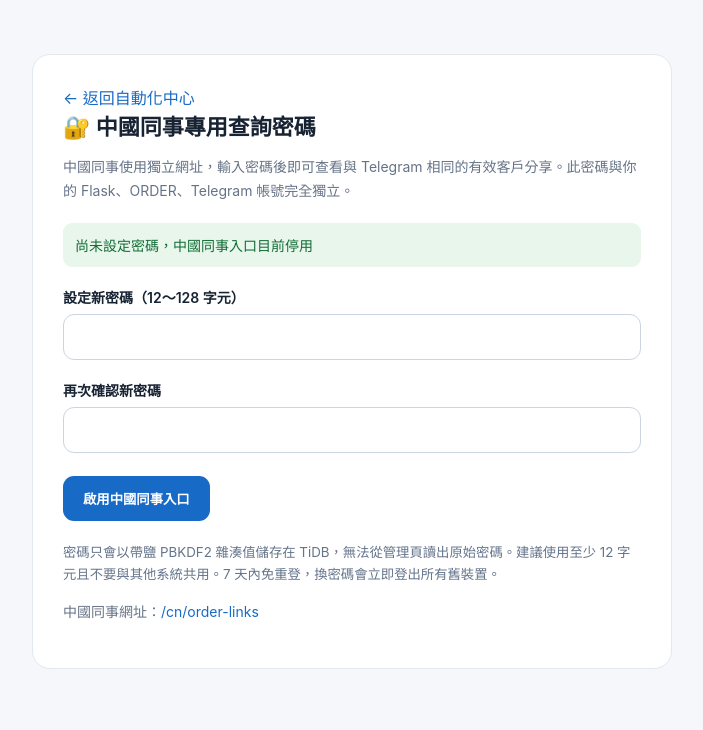
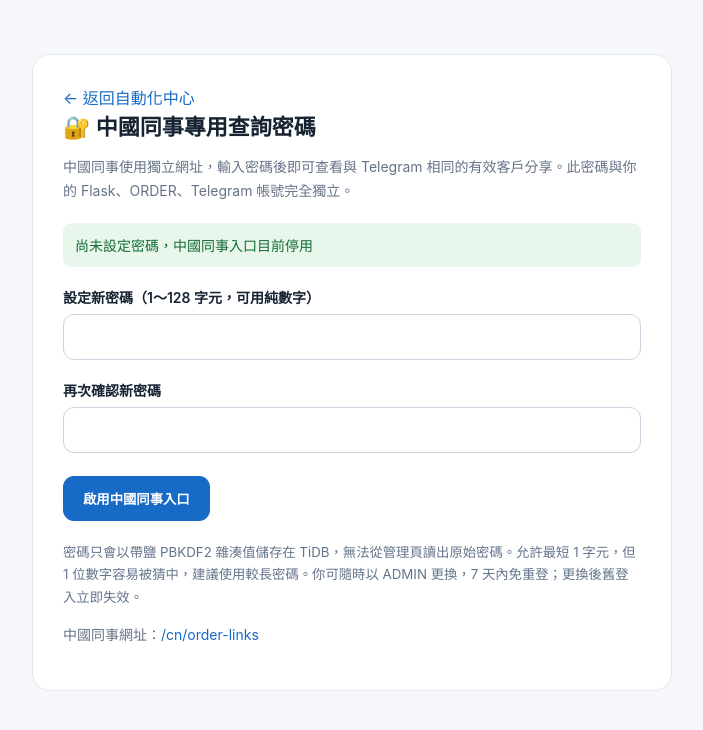
Before and after one commit to geminifoto0004-collab/flask, a Flask app: template templates/order_share_telegram/cn_admin.html in a window 1280 px wide. Shown: the top 730 px of the page, without its empty margins (288-991 px from the left). Run offline with Flask 3, Linux system fonts and the light colour scheme; the template is opened without the code that fills it, so the values that code supplies are empty; some libraries are stand-ins or nearby versions.

Commit message:
Set China password form minimum to one character, keep admin rotation

```diff
--- a/templates/order_share_telegram/cn_admin.html
+++ b/templates/order_share_telegram/cn_admin.html
@@ -19,12 +19,12 @@ a{color:#176ac6;text-decoration:none}small{display:block;color:#64748b;line-heig
 <div class="notice">{{ "目前已設定專用密碼" if ready else "尚未設定密碼，中國同事入口目前停用" }}</div>
 <form action="/admin/automation/china-links" method="post" autocomplete="off">
 <input type="hidden" name="csrf" value="{{ csrf }}">
-<label for="password">設定新密碼（12～128 字元）</label>
-<input id="password" type="password" name="password" minlength="12" maxlength="128" required autocomplete="new-password">
+<label for="password">設定新密碼（1～128 字元，可用純數字）</label>
+<input id="password" type="password" name="password" minlength="1" maxlength="128" required autocomplete="new-password">
 <label for="confirm">再次確認新密碼</label>
-<input id="confirm" type="password" name="confirm" minlength="12" maxlength="128" required autocomplete="new-password">
+<input id="confirm" type="password" name="confirm" minlength="1" maxlength="128" required autocomplete="new-password">
 <button type="submit">{{ "更換密碼並讓舊登入失效" if ready else "啟用中國同事入口" }}</button>
 </form>
-<small>密碼只會以帶鹽 PBKDF2 雜湊值儲存在 TiDB，無法從管理頁讀出原始密碼。建議使用至少 12 字元且不要與其他系統共用。7 天內免重登，換密碼會立即登出所有舊裝置。</small>
+<small>密碼只會以帶鹽 PBKDF2 雜湊值儲存在 TiDB，無法從管理頁讀出原始密碼。允許最短 1 字元，但 1 位數字容易被猜中，建議使用較長密碼。你可隨時以 ADMIN 更換，7 天內免重登；更換後舊登入立即失效。</small>
 <p>中國同事網址：<a href="/cn/order-links" target="_blank" rel="noopener">/cn/order-links</a></p>
 </main></body></html>
```
